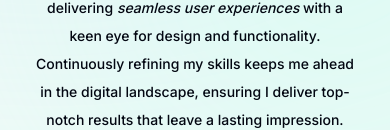
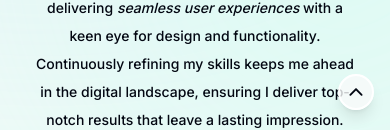
Before and after one commit to V4run-Sharma/portfolio, a Next.js app: page / in a window 390 px wide. Shown: the part 718-848 px from the top of the page. Built offline with nearby package versions, Linux system fonts and the light colour scheme; no server answers.

Commit message:
Added ScrollToTop component to layout.tsx for mobile

```diff
--- a/app/layout.tsx
+++ b/app/layout.tsx
@@ -10,6 +10,7 @@ import ActiveSectionContextProvider from "@/contexts/active-section-context";
 
 import "./globals.css";
 import Footer from "@/components/footer";
+import ScrollToTop from "@/components/scroll-to-top";
 
 const inter = Inter({ subsets: ["latin"] });
 
@@ -34,6 +35,7 @@ export default function RootLayout({
           <Header />
           <MobileMenu />
           {children}
+          <ScrollToTop />
           <Footer />
         </ActiveSectionContextProvider>
         <Analytics />
--- /dev/null
+++ b/components/scroll-to-top.tsx
@@ -0,0 +1,38 @@
+"use client";
+import React from "react";
+import { IoIosArrowUp } from "react-icons/io";
+
+import { motion } from "framer-motion";
+import { useActiveSectionContext } from "@/contexts/active-section-context";
+
+const ScrollToTop = () => {
+  const { activeSection } = useActiveSectionContext();
+  if (
+    activeSection !== "Projects" &&
+    activeSection !== "Skills" &&
+    activeSection !== "Experience" &&
+    activeSection !== "Contact"
+  ) {
+    return null;
+  }
+
+  return (
+    <motion.article
+      className="sm:hidden fixed bottom-4 right-4 z-[999]"
+      initial={{ y: 100, opacity: 0 }}
+      animate={{ y: 0, opacity: 1 }}>
+      <button
+        onClick={() => {
+          window.scrollTo({
+            top: 0,
+            behavior: "smooth",
+          });
+        }}
+        className="p-1.5 bg-gray-50 bg-opacity-80 border-2 border-white rounded-full flex justify-center items-center shadow-lg shadow-black/[0.1]">
+        <IoIosArrowUp size={20} />
+      </button>
+    </motion.article>
+  );
+};
+
+export default ScrollToTop;
```
